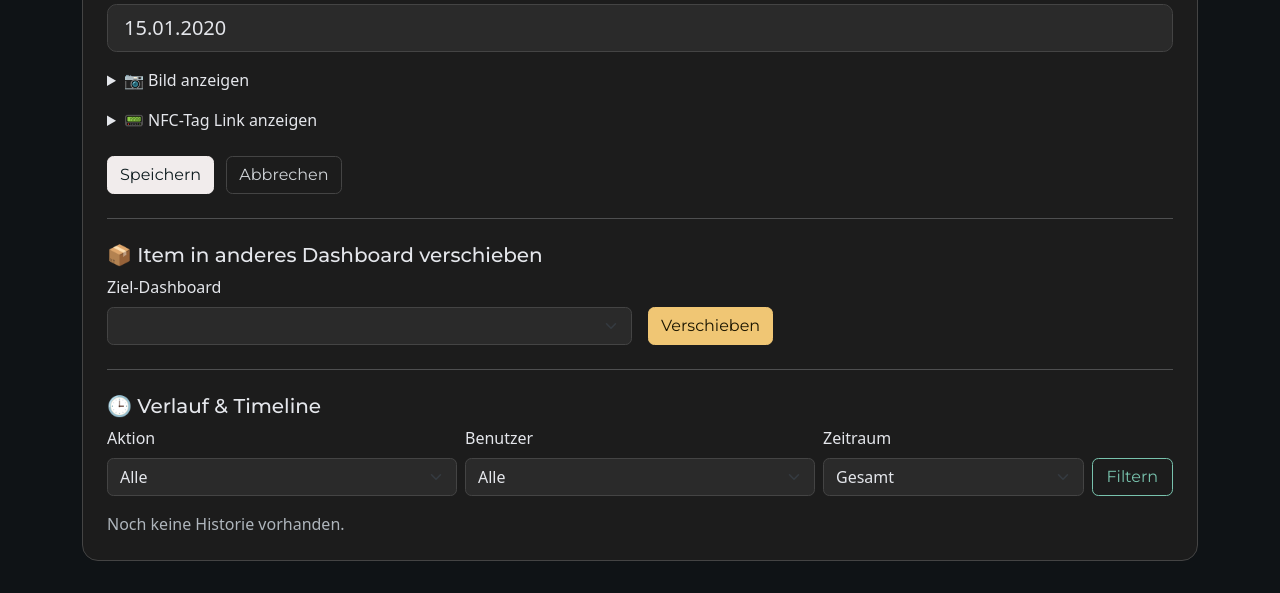
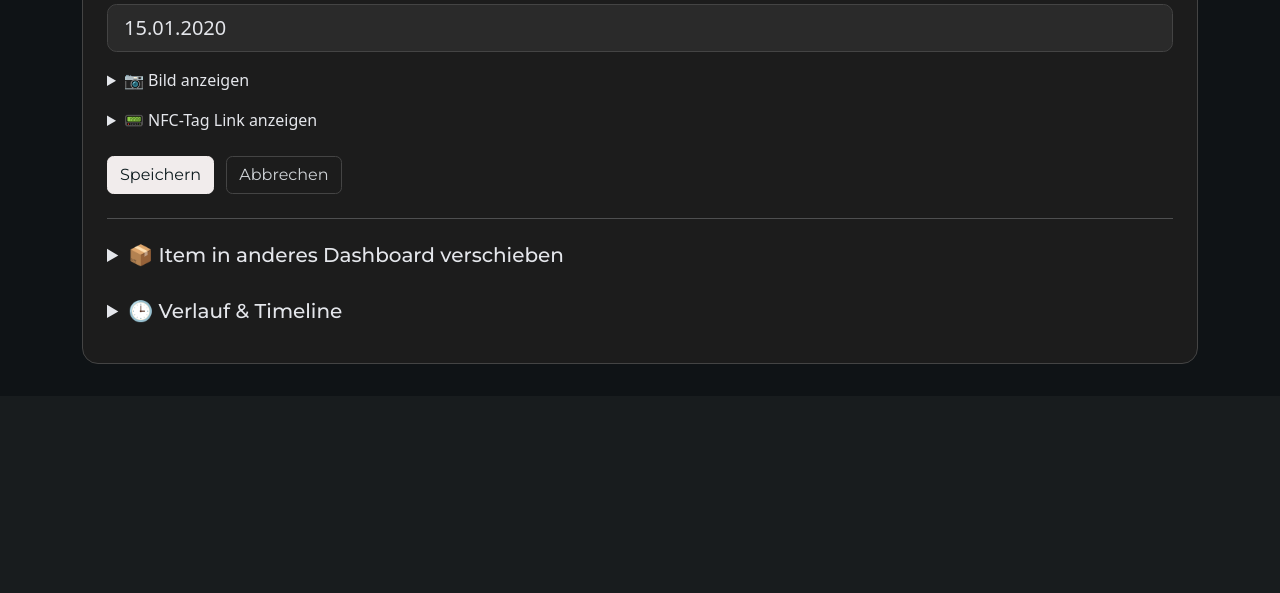
Before and after one commit to 17Trust09/inventory_management, a Django app: page /edit-item/1/ in a window 1280 px wide. Shown: the part 1113-1706 px from the top of the page. After the commit the page ends 1477 px from the top, so only its background shows below. Run offline with Django 4.2, Linux system fonts and the light colour scheme; a user stored in the database is signed in; tables that the repository leaves empty hold one stand-in row (values such as "Sample post"); grey boxes marked "Sample" are stand-in pictures; data that the repository does not hold is empty.

Commit message:
Collapse move and timeline sections

```diff
--- a/inventory/templates/inventory/item_form.html
+++ b/inventory/templates/inventory/item_form.html
@@ -219,7 +219,8 @@
     {% if form.instance.pk %}
     <hr class="my-4">
 
-    <h5>📦 Item in anderes Dashboard verschieben</h5>
+    <details class="mb-3">
+      <summary class="h5 mb-3" style="cursor:pointer;">📦 Item in anderes Dashboard verschieben</summary>
       <form method="post"
             action="{% url 'move-item-to-overview' form.instance.id %}">
         {% csrf_token %}
@@ -244,12 +245,12 @@
           </div>
         </div>
       </form>
+    </details>
     {% endif %}
 
     {% if form.instance.pk %}
-    <hr class="my-4">
-
-    <h5>🕒 Verlauf &amp; Timeline</h5>
+    <details>
+      <summary class="h5 mb-3" style="cursor:pointer;">🕒 Verlauf &amp; Timeline</summary>
       <form method="get" class="row g-2 align-items-end mb-3">
         <div class="col-md-4">
           <label class="form-label">Aktion</label>
@@ -339,6 +340,7 @@
       {% else %}
         <p class="text-muted mb-0">Noch keine Historie vorhanden.</p>
       {% endif %}
+    </details>
     {% endif %}
 
   </div>
```
Lines whose indentation alone changed are shown as unchanged.
